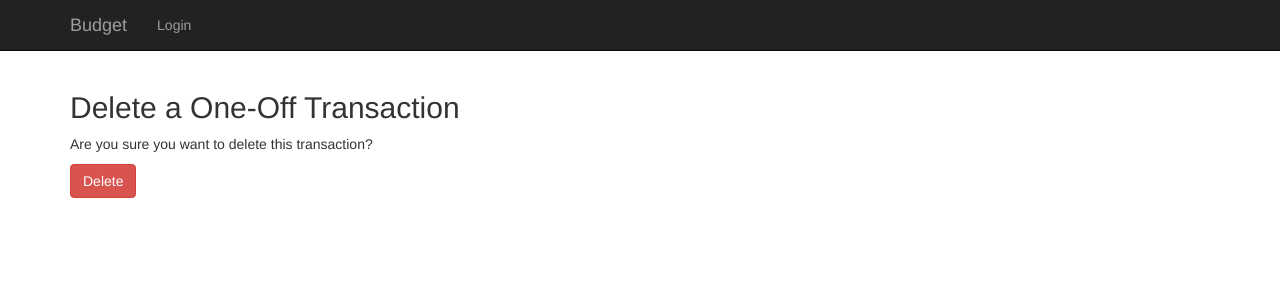
After one commit to DanHatesNumbers/budgetapp, a Django app: template src/budgetapp/budgetapp/website/templates/oneoffdelete.html in a window 1280 px wide. The commit adds this page. Shown: the top 300 px of the page. Run offline with Django 3.2, Linux system fonts and the light colour scheme; the template is opened without the code that fills it, so the values that code supplies are empty; parts of the project's set-up code (start-up, migrations or seed data) failed here and were passed over; some libraries are stand-ins or nearby versions.

Commit message:
Added support for deleting one-off transactions with a confirmation page

```diff
--- a/src/budgetapp/budgetapp/website/templates/index.html
+++ b/src/budgetapp/budgetapp/website/templates/index.html
@@ -12,6 +12,7 @@
             <th>Date</th>
             <th>Amount</th>
             <th></th>
+            <th></th>
         </tr>
     </thead>
     <tbody>
@@ -20,6 +21,7 @@
             <td>{{ transaction.date }}</td>
             <td>{{ transaction.amount }}</td>
             <td><a href="{% url 'oneoff_edit' pk=transaction.pk %}" class="btn btn-default">Edit</a>
+            <td><a href="{% url 'oneoff_delete' pk=transaction.pk %}" class="btn btn-danger">Delete</a>
         </tr>
         {% endfor %}
     </tbody>
--- /dev/null
+++ b/src/budgetapp/budgetapp/website/templates/oneoffdelete.html
@@ -0,0 +1,11 @@
+{% extends 'base.html' %}
+{% load bootstrap3 %}
+
+{% block content %}
+<h2>Delete a One-Off Transaction</h2>
+<p>Are you sure you want to delete this transaction?</p>
+<form method="post" class="form">
+    {% csrf_token %}
+    <button type="submit" class="btn btn-danger">Delete</button>
+</form>
+{% endblock %}
--- a/src/budgetapp/budgetapp/website/urls.py
+++ b/src/budgetapp/budgetapp/website/urls.py
@@ -9,6 +9,7 @@ urlpatterns = patterns(
     url(r'^$', views.IndexView.as_view(), name='index'),
     url(r'^transactions/oneoff/add$', views.OneOffAddView.as_view(), name='oneoff_add'),
     url(r'^transactions/oneoff/(?P<pk>\d+)/edit$', views.OneOffEditView.as_view(), name='oneoff_edit'),
+    url(r'^transactions/oneoff/(?P<pk>\d+)/delete$', views.OneOffDeleteView.as_view(), name='oneoff_delete'),
     url(r'^transactions/recurring/add$', views.RecurringAddView.as_view(), name='recurring_add'),
     url(r'^transactions/recurring/(?P<pk>\d+)/edit$', views.RecurringEditView.as_view(), name='recurring_edit'),
     url(r'^login$', 'django.contrib.auth.views.login'),
```
Also changed, not shown: src/budgetapp/budgetapp/website/views.py (+7 -0 lines).
